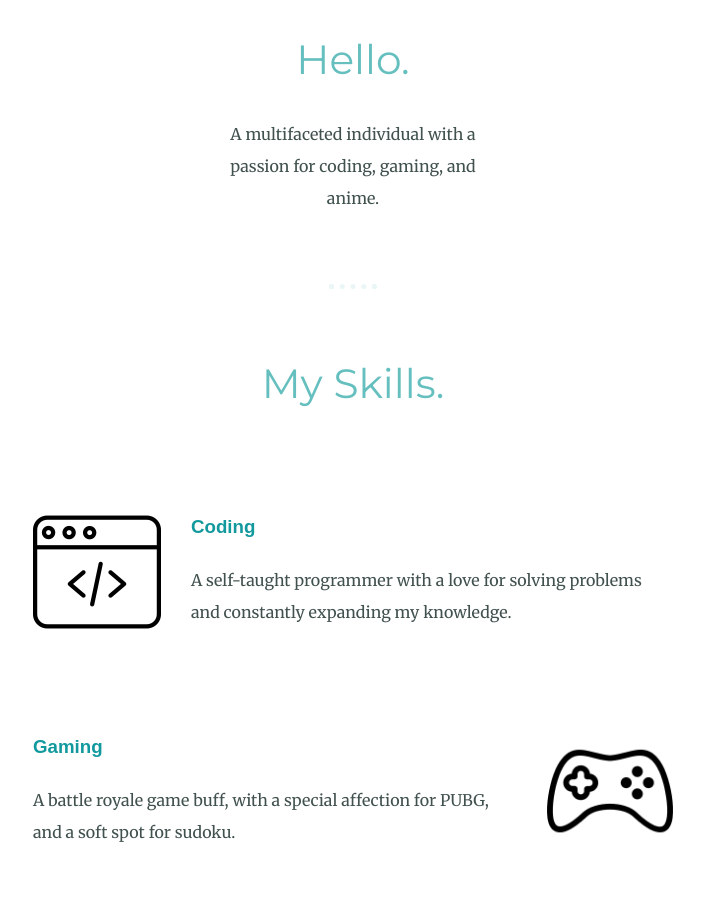
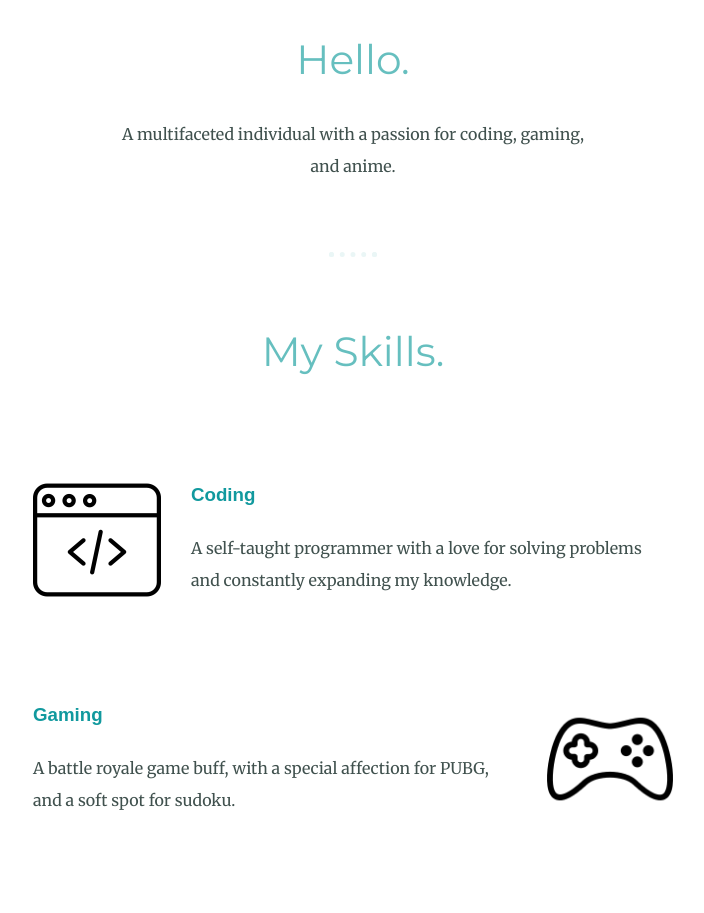
Before and after one commit to mr-mnc/personal-site, a plain HTML site: page index.html in a window 1280 px wide. Shown: the part 1152-2065 px from the top of the page, without its empty margins (287-991 px from the left). Drawn offline with Linux system fonts and the light colour scheme.

Commit message:
Update styles.css

```diff
--- a/css/styles.css
+++ b/css/styles.css
@@ -131,7 +131,7 @@ hr{
 }
 
 .intro{
-  width: 20%;
+  width: 37%;
   margin: auto;
 }
 
```
